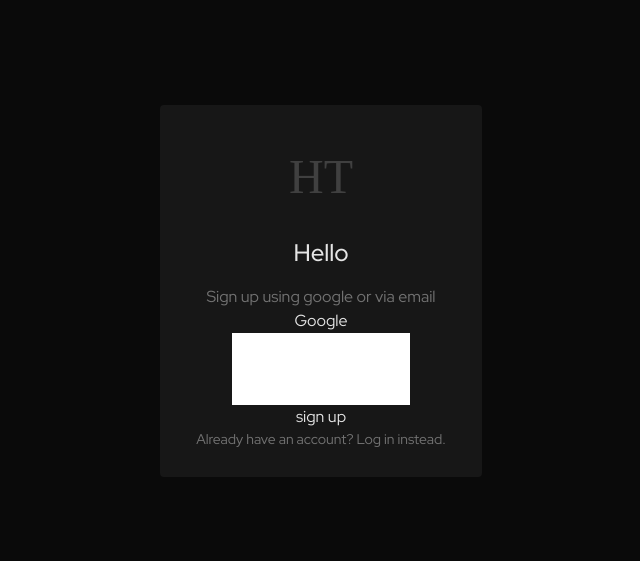
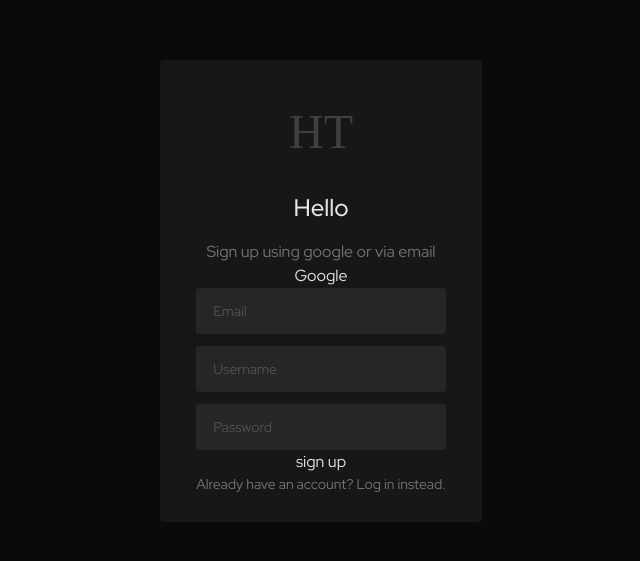
Before and after one commit to AlonLandmann/holdem-trainer-5, a Next.js app: page /signup in a window 1280 px wide. Shown: the part 109-670 px from the top of the page, without its empty margins (319-959 px from the left). Built offline with nearby package versions, Linux system fonts and the light colour scheme; a web font is replaced by a local one.

Commit message:
add common input component

```diff
--- /dev/null
+++ b/components/_common_/Input.js
@@ -0,0 +1,22 @@
+export default function Input({
+  name = '',
+  type = 'text',
+  placeholder = '',
+  value,
+  onChange,
+}) {
+  return (
+    <input
+      className={`
+        bg-neutral-800 py-3 px-4 rounded outline-none text-sm
+        border border-transparent focus:border-neutral-700
+        placeholder-neutral-600
+      `}
+      name={name}
+      type={type}
+      placeholder={placeholder}
+      value={value}
+      onChange={onChange}
+    />
+  )
+}
--- a/components/signup/SignupRoot.js
+++ b/components/signup/SignupRoot.js
@@ -1,5 +1,6 @@
 import Link from 'next/link'
 import { useState } from 'react'
+import Input from '../_common_/Input'
 
 export default function SignupRoot() {
   const [email, setEmail] = useState('')
@@ -21,24 +22,29 @@ export default function SignupRoot() {
         <button type='button'>
           Google
         </button>
-        <input
+        <div className='flex flex-col gap-3 w-full'>
+          <Input
             name='email'
             type='email'
+            placeholder='Email'
             value={email}
             onChange={e => setEmail(e.target.value)}
           />
-        <input
+          <Input
             name='username'
             type='text'
+            placeholder='Username'
             value={username}
             onChange={e => setUsername(e.target.value)}
           />
-        <input
+          <Input
             name='password'
             type='password'
+            placeholder='Password'
             value={password}
             onChange={e => setPassword(e.target.value)}
           />
+        </div>
         <button type='submit'>
           sign up
         </button>
```
Lines whose indentation alone changed are shown as unchanged.
